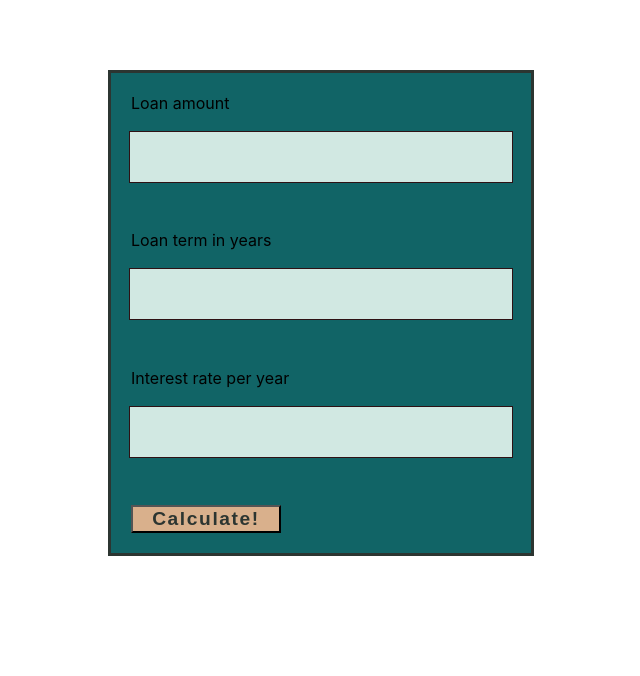
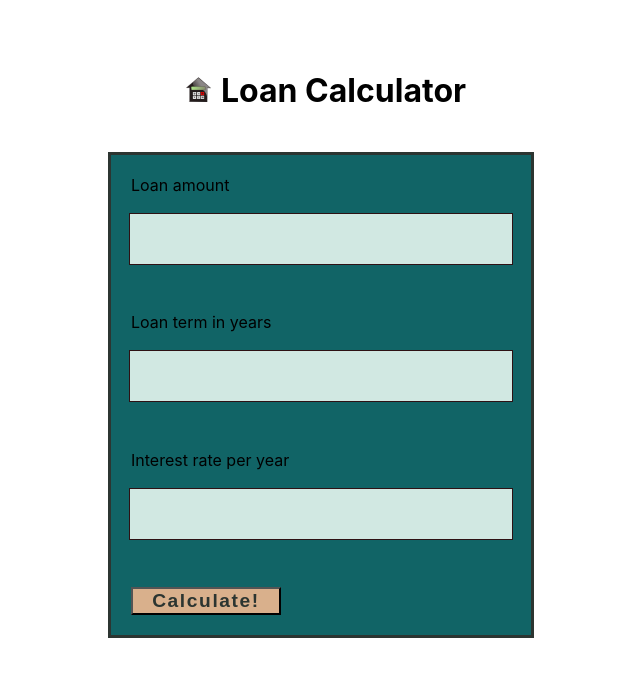
Before and after one commit to IrinaGabuaeva/loan-calculator, a React (Create React App) app: page / in a window 1280 px wide. Shown: the top 676 px of the page, without its empty margins (319-959 px from the left). Built offline with nearby package versions, Linux system fonts and the light colour scheme.

Commit message:
add title, icon; change favicon

```diff
--- a/src/App.js
+++ b/src/App.js
@@ -1,7 +1,8 @@
 // import logo from './logo.svg';
 import "./App.css";
 import styled from "styled-components";
-import { useState, useEffect, useRef } from "react";
+import { useState } from "react";
+import calculatorLogo from "./Logo/mortgage-calculator.svg";
 
 function App() {
   return (
@@ -192,6 +193,10 @@ function Calculator() {
 
   return (
     <ContentBox>
+      <TitleBox>
+        <Logo src={calculatorLogo} />
+        <Title>Loan Calculator</Title>
+      </TitleBox>
       <Form onSubmit={handleSubmit}>
         {!isResultOpen && (
           <FormContainer>
@@ -362,3 +367,28 @@ const ResultField = styled.h4`
 const Error = styled.h3`
   color: red;
 `;
+const TitleBox = styled.div`
+  display: flex;
+  flex-direction: row;
+  align-items: baseline;
+`;
+const Title = styled.h1`
+  color: black;
+`;
+export const Logo = styled.img`
+  width: 25px;
+  height: 25px;
+  background-color: white;
+  margin: 10px;
+  // border: 1px solid black;
+
+  @media (max-width: 900px) {
+    width: 30px;
+    height: 30px;
+  }
+
+  @media (min-width: 1800px) {
+    width: 200px;
+    height: 200px;
+  }
+`;
```
Also changed, not shown: src/Logo/mortgage-calculator.svg (added), 1 other file (tests, documents, lock files or other folders).
